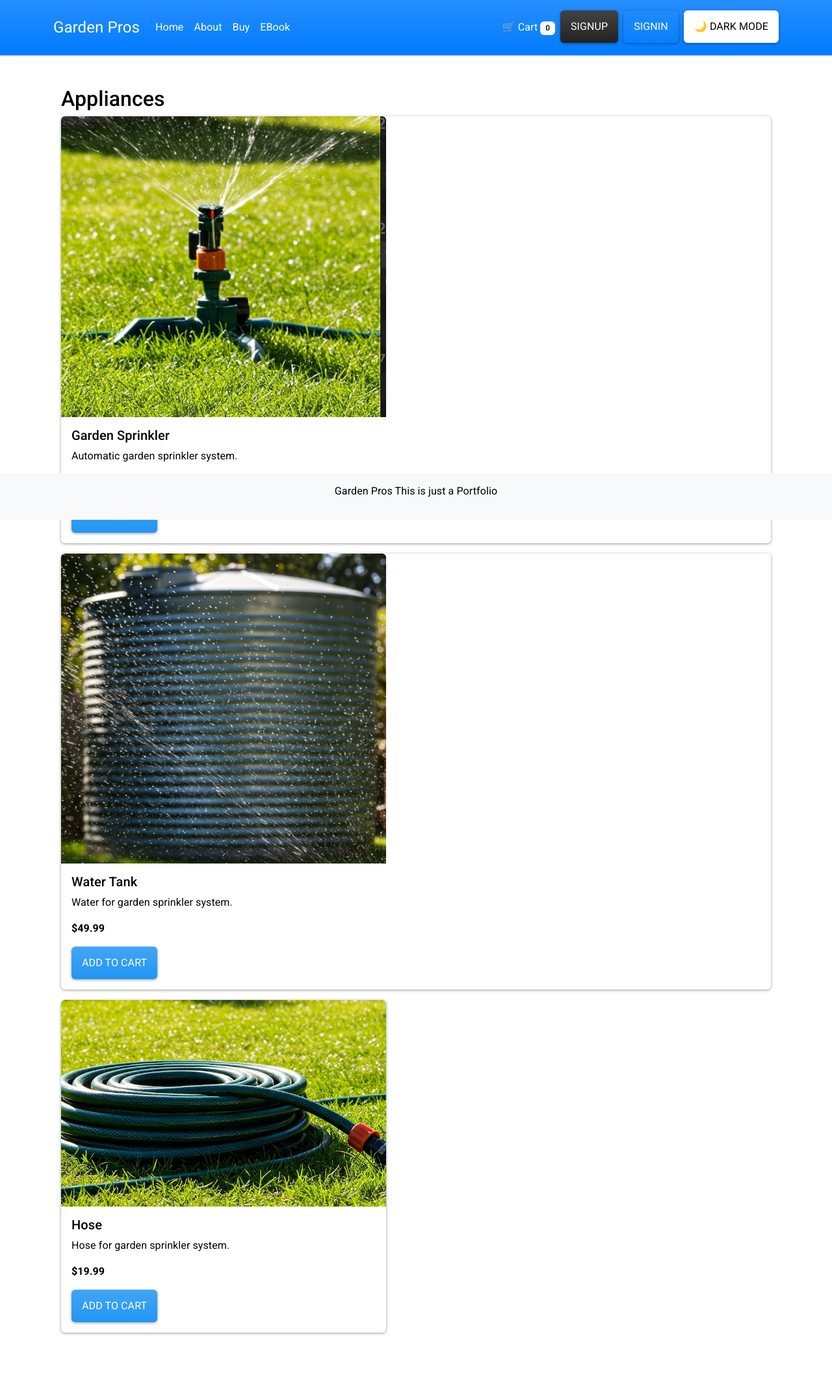
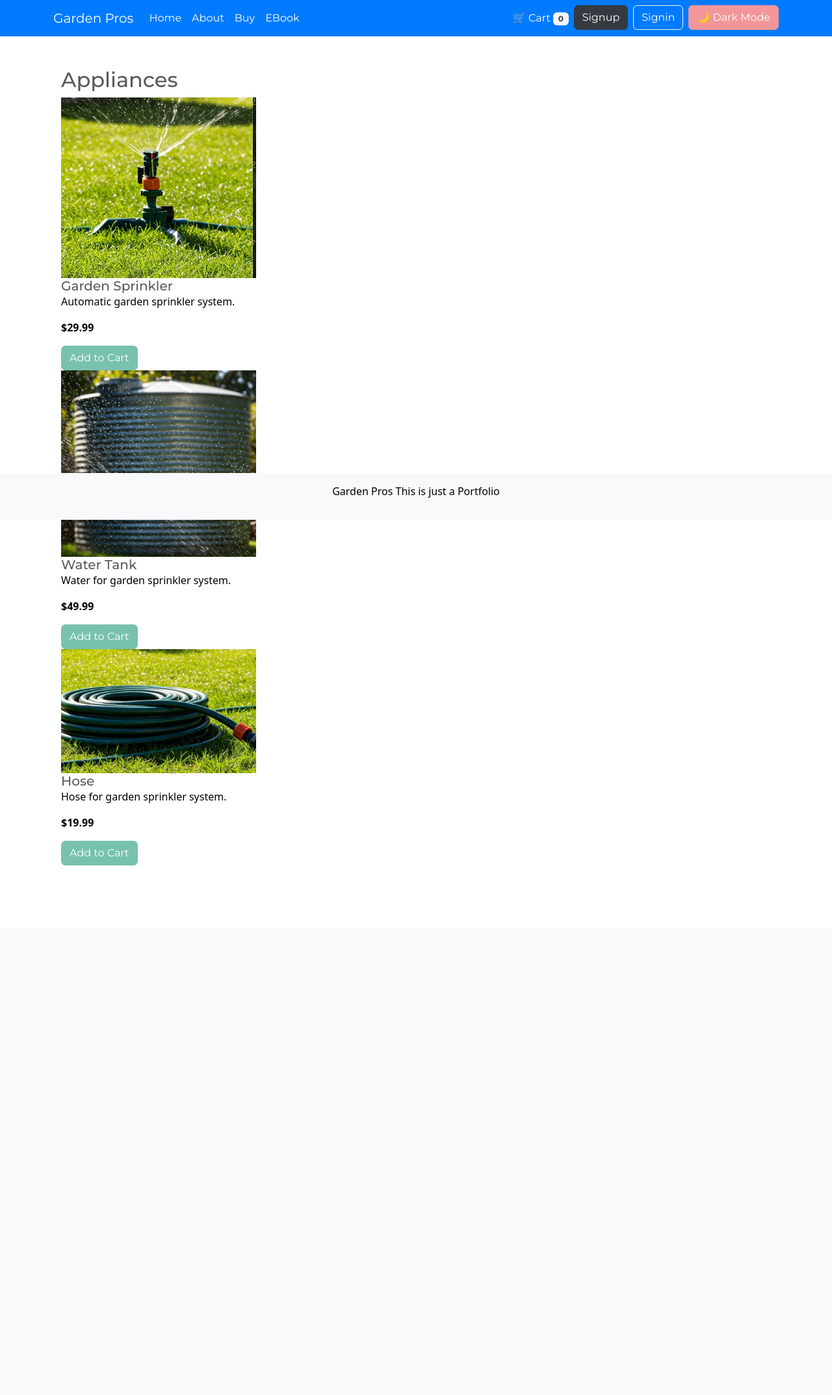
Before and after one commit to shresht1000/GardenPros, a Flask app: page /appliances in a window 1280 px wide. Shown: the whole page at 65% size. After the commit the page ends 1332 px from the top, so only its background shows below. Run offline with Flask 3, Linux system fonts and the light colour scheme; some libraries are stand-ins or nearby versions.

Commit message:
removed card class

```diff
--- a/main.py
+++ b/main.py
@@ -325,4 +325,4 @@ def reset_password(token):
     return render_template("reset_password.html")
 
 if __name__ == "__main__":
-    app.run(debug=False)
+    app.run(debug=True)
--- a/templates/appliances.html
+++ b/templates/appliances.html
@@ -7,8 +7,8 @@
     <h2 class="section-title">Appliances</h2>
 
     <!-- Garden Sprinkler -->
-    <div class="card">
-        <img style="width: 500px;" src="/static/360_sprinkler1.png" class="card-img-top" alt="Garden Sprinkler">
+    <div>
+        <img style="width: 300px;" src="/static/360_sprinkler1.png" class="card-img-top" alt="Garden Sprinkler">
         <div class="card-body">
             <h5 class="card-title">Garden Sprinkler</h5>
             <p class="card-text">Automatic garden sprinkler system.</p>
@@ -18,8 +18,8 @@
     </div>
 
     <!-- Water Tank -->
-    <div class="card mt-3">
-        <img style="width: 500px;" src="/static/Water Tank.png" class="card-img-top" alt="Water Tank">
+    <div>
+        <img style="width: 300px;" src="/static/Water Tank.png" class="card-img-top" alt="Water Tank">
         <div class="card-body">
             <h5 class="card-title">Water Tank</h5>
             <p class="card-text">Water for garden sprinkler system.</p>
@@ -29,8 +29,8 @@
     </div>
 
     <!-- Hose -->
-    <div style="width: 500px;" class="card mt-3">
-        <img src="/static/Hose.png" class="card-img-top" alt="Hose">
+    <div>
+        <img src="/static/Hose.png" style="width:300px;" class="card-img-top" alt="Hose">
         <div class="card-body">
             <h5 class="card-title">Hose</h5>
             <p class="card-text">Hose for garden sprinkler system.</p>
--- a/templates/base.html
+++ b/templates/base.html
@@ -6,7 +6,7 @@
     <title>{% block title %}Home{% endblock %}</title>
 
     <!-- Bootstrap CSS -->
-    <link rel="stylesheet" href="https://cdn.jsdelivr.net/npm/bootswatch@5.3.2/dist/materia/bootstrap.min.css">
+    <link rel="stylesheet" href="https://cdn.jsdelivr.net/npm/bootswatch@5.3.2/dist/minty/bootstrap.min.css">
 
     <!-- Custom Styles -->
     <link rel="stylesheet" href="{{ url_for('static', filename='style.css') }}">
--- a/templates/cart.html
+++ b/templates/cart.html
@@ -23,6 +23,9 @@
         <div class="text-end">
             <h4>Subtotal: <span id="cart-subtotal" class="fw-bold">$0.00</span></h4>
             <h4>Total: <span id="cart-total" class="fw-bold">$0.00</span></h4>
+            <svg xmlns="http://www.w3.org/2000/svg" width="16" height="16" fill="currentColor" class="bi bi-paypal" viewBox="0 0 16 16">
+  <path d="M14.06 3.713c.12-1.071-.093-1.832-.702-2.526C12.628.356 11.312 0 9.626 0H4.734a.7.7 0 0 0-.691.59L2.005 13.509a.42.42 0 0 0 .415.486h2.756l-.202 1.28a.628.628 0 0 0 .62.726H8.14c.429 0 .793-.31.862-.731l.025-.13.48-3.043.03-.164.001-.007a.35.35 0 0 1 .348-.297h.38c1.266 0 2.425-.256 3.345-.91q.57-.403.993-1.005a4.94 4.94 0 0 0 .88-2.195c.242-1.246.13-2.356-.57-3.154a2.7 2.7 0 0 0-.76-.59l-.094-.061ZM6.543 8.82a.7.7 0 0 1 .321-.079H8.3c2.82 0 5.027-1.144 5.672-4.456l.003-.016q.326.186.548.438c.546.623.679 1.535.45 2.71-.272 1.397-.866 2.307-1.663 2.874-.802.57-1.842.815-3.043.815h-.38a.87.87 0 0 0-.863.734l-.03.164-.48 3.043-.024.13-.001.004a.35.35 0 0 1-.348.296H5.595a.106.106 0 0 1-.105-.123l.208-1.32z"/>
+</svg>
         </div>
 
         <div class="text-center mt-4">
--- a/templates/pots.html
+++ b/templates/pots.html
@@ -7,7 +7,7 @@
     <h2 class="section-title">Pots</h2>
 
     <!-- Ceramic Pot 1 -->
-    <div class="card">
+    <div>
         <img style="width: 500px;" src="/static/Pot 1.png" class="card-img-top" alt="Ceramic Pot 1">
         <div class="card-body">
             <h5 class="card-title">Ceramic Pot 1</h5>
@@ -18,7 +18,7 @@
     </div>
 
     <!-- Ceramic Pot 2 -->
-    <div class="card mt-3">
+    <div>
         <img style="width: 500px;" src="/static/Pot 2.png" class="card-img-top" alt="Ceramic Pot 2">
         <div class="card-body">
             <h5 class="card-title">Ceramic Pot 2</h5>
--- a/templates/seeds.html
+++ b/templates/seeds.html
@@ -12,7 +12,7 @@
             <h2 class="section-title">Seeds</h2>
 
             <!-- Tomato Seeds -->
-            <div class="card">
+            <div>
                 <img src="/static/Tomato Seeds.png" class="card-img-top" alt="Tomato Seeds">
                 <div class="card-body">
                     <h5 class="card-title">Tomato Seeds</h5>
@@ -23,7 +23,7 @@
             </div>
 
             <!-- Pumpkin Seeds -->
-            <div class="card mt-3">
+            <div>
                 <img src="/static/Pumkin seeds.png" class="card-img-top" alt="Pumpkin Seeds">
                 <div class="card-body">
                     <h5 class="card-title">Pumpkin Seeds</h5>
```
